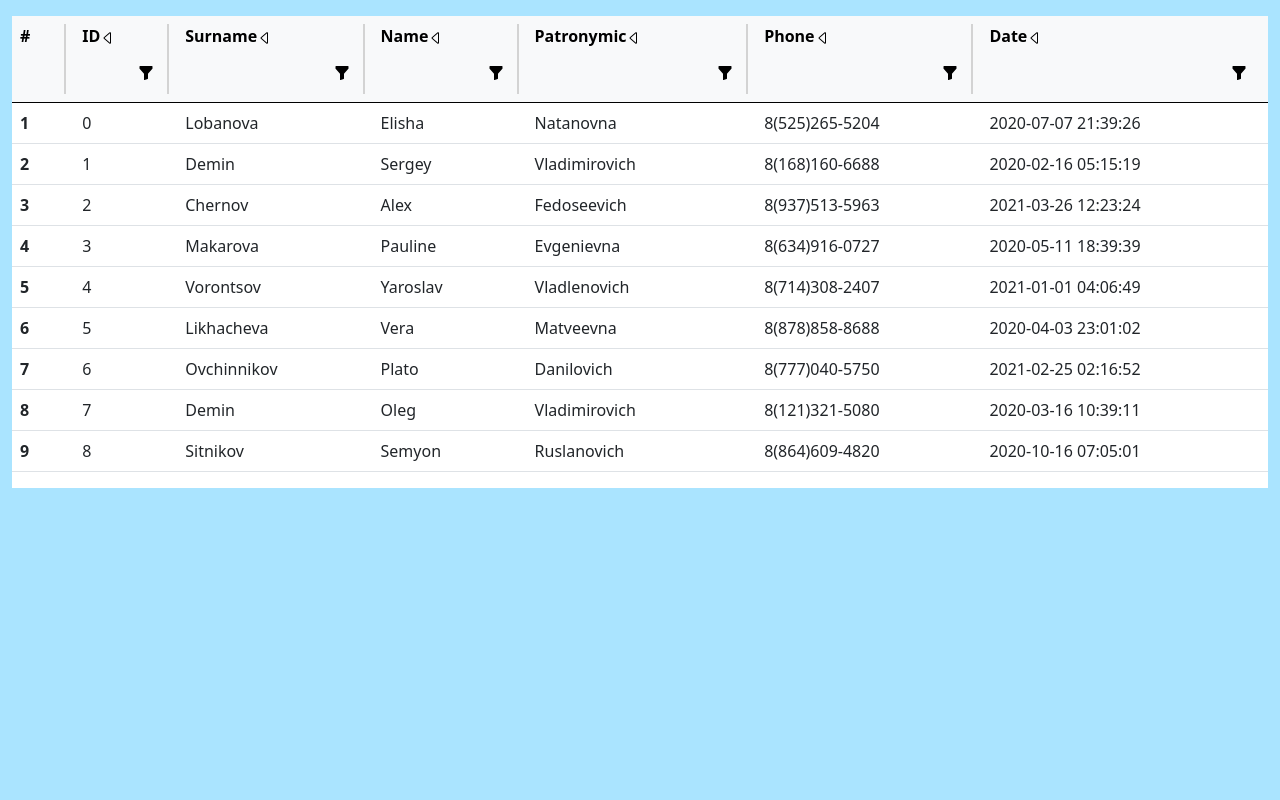
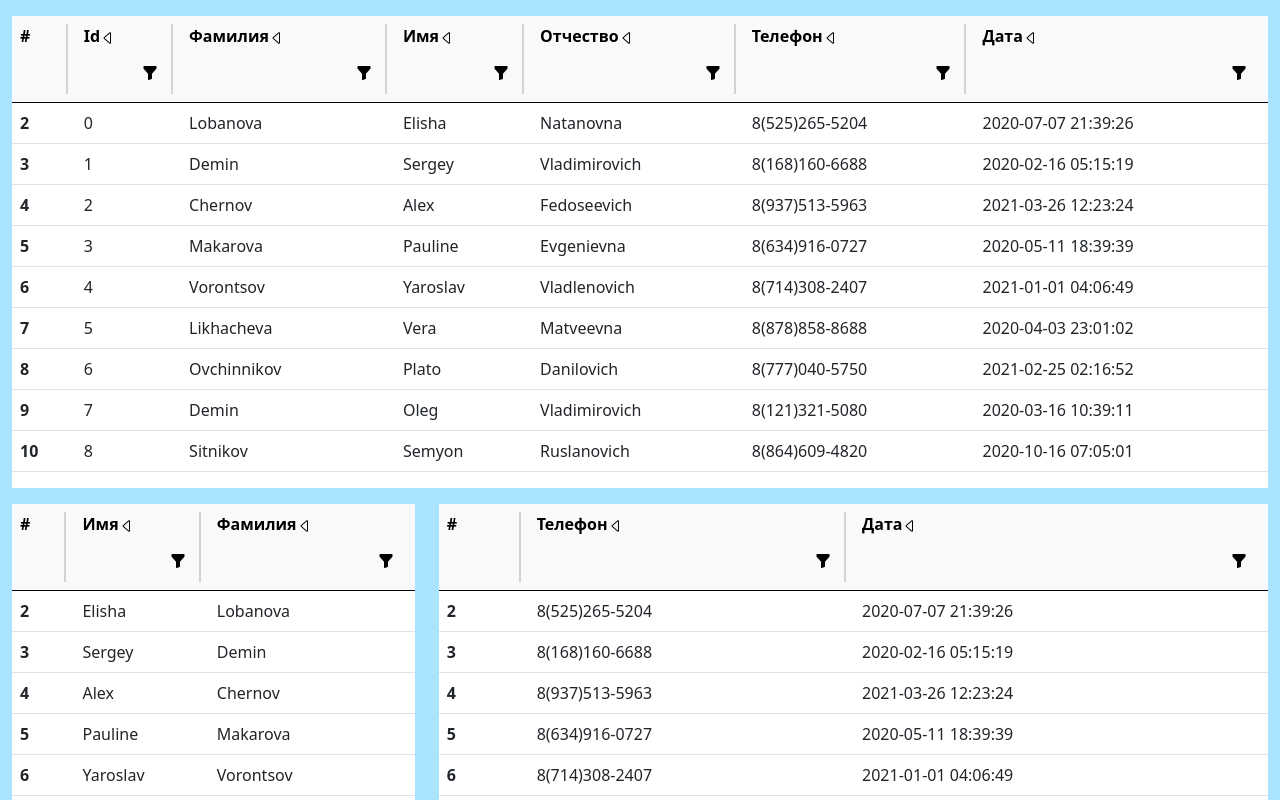
Before and after one commit to Oleg-Demin/Table, a React (Create React App) app: page / in a window 1280 px wide. Shown: the top 800 px of the page. Built offline with nearby package versions, Linux system fonts and the light colour scheme.

Commit message:
Add files via upload

```diff
--- a/src/App.js
+++ b/src/App.js
@@ -5,70 +5,66 @@ import dataJson from './data/data.json'
 
 class App extends Component {
 
-  state = {
-    data: dataJson,
-    direction: 1,
-    indexSort: ''
-  }
+  render() {
 
-  sortData = (index) => {
-    const copyData = this.state.data.concat();
-    // const copyDirection = this.state.direction;
-    // const nameField = this.state.nameField;
+    // Необходимо чтобы индексы были уникальными (поэтому нет необходимости в id)
+    const tableColumns1 = [
+      { index: "id", name: "Id"},
+      { index: "surname", name: "Фамилия"},
+      { index: "name", name: "Имя"},
+      { index: "patronymic", name: "Отчество"},
+      { index: "phone", name: "Телефон"},
+      { index: "date", name: "Дата"},
+    ]
 
-    if (index === '#'){
-      this.setState({
-        data: dataJson,
-        direction: 1,
-        indexSort: index
-      })
-      return;
-    }
+    const tableColumns2 = [
+      // { index: "id", name: "Id"},
+      { index: "name", name: "Имя"},
+      { index: "surname", name: "Фамилия"},
+      // { index: "patronymic", name: "Отчество"},
+      // { index: "phone", name: "Телефон"},
+      // { index: "date", name: "Дата"},
+    ]
 
-    if (index === this.state.indexSort){
-      copyData.sort(
-        (a, b) => {
-          if (a[index] > b[index]){
-            return this.state.direction;
-          } else {
-            return -this.state.direction;
-          }
-        }
-      )
-      this.setState({
-        data: copyData,
-        direction: -this.state.direction,
-        indexSort: index
-      })
-    } else {
-      copyData.sort(
-        (a, b) => {return a[index] > b[index] ? 1 : -1}
-      )
-      this.setState({
-        data: copyData,
-        direction: -1,
-        indexSort: index
-      })
-    }
-  }
+    const tableColumns3 = [
+      // { index: "id", name: "Id"},
+      // { index: "surname", name: "Фамилия"},
+      // { index: "name", name: "Имя"},
+      // { index: "patronymic", name: "Отчество"},
+      { index: "phone", name: "Телефон"},
+      { index: "date", name: "Дата"},
+    ]
 
-  // Фильтрация значений на основании того, что было записано в input
-  filteredData = (indexFiltered, searchFiltered) => {
-    return this.state.data.filter(
-        item => String(item[indexFiltered]).toLowerCase().includes(searchFiltered.toLowerCase())
-    )
-  }
-
-  render() {
     return (
       <div className="container-xxl">
-          <Table
-            // data={this.state.data}
-            sortData={this.sortData}
-            filteredData={this.filteredData}
-            direction={this.state.direction}
-            indexSort={this.state.indexSort}
-          />
+
+        <div className="row">
+          <div className="col">
+            <Table
+              data = {dataJson}
+              columns = {tableColumns1}
+              theadColor = "#e09eff"
+            />
+          </div>
+        </div>
+
+        <div className="row">
+          <div className="col-4">
+            <Table
+              data = {dataJson}
+              columns = {tableColumns2}
+              theadColor ="#9effc2"
+            />
+          </div>
+          <div className="col-8">
+            <Table
+              data = {dataJson}
+              columns = {tableColumns3}
+              theadColor = "#ffe09e"
+            />
+          </div>
+        </div>
+
       </div>
     );
   }
--- a/src/table/table.css
+++ b/src/table/table.css
@@ -15,8 +15,8 @@ input {
 }
 
 input,
-.btn-light:focus,
-.btn-light:active {
+.btn:focus,
+.btn:active {
     box-shadow:none !important;
     outline:0px !important;
 }
--- a/src/table/table.js
+++ b/src/table/table.js
@@ -1,147 +1,197 @@
+import React, { Component } from 'react';
 import caretDown from '../assets/caret-down-fill.svg';
+import caretLeft from '../assets/caret-left.svg';
 import caretUp from '../assets/caret-up-fill.svg';
-import caretLeft from '../assets/caret-left.svg';
 import funnel from '../assets/funnel-fill.svg';
-import React, { Component } from 'react';
-import './table.css'
+import './table.css';
 
 
 class Table extends Component {
+
     state = {
-        searchElement: null,
-        indexElement: '',
+        inputField: null,
+        inputFieldIndex: '',
 
-        searchFiltered: '',
-        indexFiltered: '',
+        filterString: '',
+
+        sortDirection: 1,
+        indexSort: '',
+
+        data: this.props.data
     }
 
-    // Метод создание стрелки "направления фильтрации"
-    caret = (index) =>{
-        if (this.props.indexSort === index){
-            if (this.props.direction === -1){
-                return(<img src={caretUp} alt="Up"/>);
+    //Сортировка данных
+    sortData = (index) => {
+
+        const copyData = this.props.data.concat();
+
+        if (index === '#') {
+            this.setState({
+                data: this.props.data,
+                sortDirection: 1,
+                indexSort: index
+            })
+            return;
+        }
+
+        if (index === this.state.indexSort) {
+            copyData.sort(
+                (a, b) => { return a[index] > b[index] ? this.state.sortDirection : -this.state.sortDirection}
+            )
+            this.setState({
+                data: copyData,
+                sortDirection: -this.state.sortDirection,
+                indexSort: index
+            })
         } else {
-                return(<img src={caretDown} alt="Down"/>);
+            copyData.sort(
+                (a, b) => { return a[index] > b[index] ? 1 : -1 }
+            )
+            this.setState({
+                data: copyData,
+                sortDirection: -1,
+                indexSort: index
+            })
+        }
+
+    }
+
+    // Фильтрация данных
+    filteredData = (inputFieldIndex, filterString) => {
+        return this.state.data.filter(
+            item => String(item[inputFieldIndex]).toLowerCase().includes(filterString.toLowerCase())
+        )
+    }
+
+    // вывод шапки таблицы
+    getHead = (columns) => {
+
+        // Создание стрелки "направления фильтрации"
+        const showSortArrows = (index) => {
+            if (this.state.indexSort === index) {
+                if (this.state.sortDirection === -1) {
+                    return (<img src={caretUp} alt="Up" />);
+                } else {
+                    return (<img src={caretDown} alt="Down" />);
                 }
             } else {
-            return(<img src={caretLeft} alt="Left"/>);
+                return (<img src={caretLeft} alt="Left" />);
             }
         }
 
         // Создание поля ввода
-    createInput = (index) => {
-        if (index === this.state.indexElement) {
+        const createInput = (index) => {
+            let contentInput = ""
+
+            if (index === this.state.inputFieldIndex) {
                 this.setState({
-                searchElement: null,
-                indexElement: '',
-                searchFiltered: ''
+                    inputField: null,
+                    inputFieldIndex: '',
+                    filterString: ''
                 })
             } else {
                 this.setState({
-                searchElement:
+                    inputField:
                         <input
                             type="text"
                             className="form-control"
-                        onChange={this.onChange}
-                        onKeyPress={this.onKeyPress}
+                            onChange={(event) => {
+                                contentInput = event.target.value;
+                            }}
+                            onKeyPress={(event) => {
+                                if (event.key === 'Enter') {
+                                    this.setState({ filterString: contentInput });
+                                }
+                            }}
                         />,
-                indexElement: index,
-                searchFiltered: ''
+                    inputFieldIndex: index,
+                    filterString: ''
                 })
             }
         }
 
-    // Методы отвечающие за заполнение полей: "текст по которому будет проведена фильтрация"
-    // и "индекс поля ввода по которому будет проведена фильтрация"
-    contentInput = ''; //
-    onChange = event => {
-        this.contentInput = event.target.value;
-    }
-
-    onKeyPress = (e) => {
-        if (e.key === 'Enter') {
-            this.setState({searchFiltered: this.contentInput});
-            this.setState({indexFiltered: this.state.indexElement});
+        // Показ поля ввода в таблице
+        const showInput = (index) => {
+            if (index === this.state.inputFieldIndex) {
+                return this.state.inputField;
             }
         }
 
-    // Вывод (показ) поля вода в таблице
-    viewInput = (index) => {
-        if (index === this.state.indexElement) {
-            return this.state.searchElement;
-        }
-    }
+        // Возвращение шапки таблицы
+        return (
+            <tr>
 
-    // Создание заполнения заголовка столбца
-    createColumnHeader  = (index, name) => {
-        return(
+                <th>
+                    <div className="stick height pe-2" onClick={() => { this.sortData('#'); }}>#</div>
+                </th>
+
+                {columns.map(item => (
+                    <th key={item.index}>
                         <div className="stick height">
-                <div className="nowrap pe-2" onClick={()=> {this.props.sortData(index)}}>
-                        {name}
-                        {this.caret(index)}
+                            <div className="nowrap pe-2" onClick={() => { this.sortData(item.index) }}>
+                                {item.name}
+                                {showSortArrows(item.index)}
                             </div>
                             <div className="d-flex justify-content-end mt-1">
-                    {this.viewInput(index)}
+                                {showInput(item.index)}
                                 <button
                                     type="button"
-                        className="btn btn-light"
-                        onClick={() => this.createInput(index)}
+                                    className="btn"
+                                    onClick={() => createInput(item.index)}
                                 >
-                        <img src={funnel} alt="funnel"/>
+                                    <img src={funnel} alt="funnel" />
                                 </button>
                             </div>
                         </div>
+                    </th>
+                ))}
+
+            </tr>
         )
     }
 
+    // Вывод контента таблицы (НАДО ЗАМЕНИТЬ ВСЕ НАИМЕНОВАНИЯ)
+    getContent = (data, columnIndices) => {
+        let content = [];
+        let a = 1;
+        // let key = 0;
+
+        for (let i = 0; i < data.length; i++) {
+            let line = [<td className="fw-bold" key={"#" + i.toString()}>{++a}</td>];
+            // console.log("#" + i.toString())
+            const tableRow = data[i];
+            for (let j = 0; j < columnIndices.length; j++) {
+                const elementIndex = columnIndices[j];
+                line.push(<td key={elementIndex.toString() + i.toString()}>{tableRow[elementIndex]}</td>)
+                // console.log(elementIndex.toString() + i.toString())
+            }
+            content.push(<tr key={"line" + i.toString()}>{line}</tr>)
+            // console.log("line" + i.toString())
+        }
+
+        return content;
+    };
+
     render() {
-        const finishData = this.props.filteredData(this.state.indexFiltered, this.state.searchFiltered)
 
-        var i = 1;
-        return(
+        const finishData = this.filteredData(this.state.inputFieldIndex, this.state.filterString)
+
+        const columnIndices = [];
+        this.props.columns.map(item => (columnIndices.push(item.index)))
+
+        return (
             <div className="table-responsive mt-3">
                 <table className="table">
                     <thead className="table-light">
-                        <tr>
-                            <th>
-                                <div className="stick height pe-2" onClick={()=> {this.props.sortData('#');}}>#</div>
-                            </th>
-                            <th>
-                                {this.createColumnHeader('id', 'ID')}
-                            </th>
-                            <th>
-                                {this.createColumnHeader('surname', 'Surname')}
-                            </th>
-                            <th>
-                                {this.createColumnHeader('name', 'Name')}
-                            </th>
-                            <th>
-                                {this.createColumnHeader('patronymic', 'Patronymic')}
-                            </th>
-                            <th>
-                                {this.createColumnHeader('phone', 'Phone')}
-                            </th>
-                            <th>
-                                {this.createColumnHeader('date', 'Date')}
-                            </th>
-                        </tr>
+                        {this.getHead(this.props.columns)}
                     </thead>
                     <tbody>
-                        {finishData.map(item =>(
-                            <tr key={item.id}>
-                                <td className="fw-bold">{i++}</td>
-                                <td>{item.id}</td>
-                                <td>{item.surname}</td>
-                                <td>{item.name}</td>
-                                <td>{item.patronymic}</td>
-                                <td>{item.phone}</td>
-                                <td>{item.date}</td>
-                            </tr>
-                        ))}
+                        {this.getContent(finishData, columnIndices)}
                     </tbody>
                 </table>
             </div>
         )
+
     }
 }
 
```
Also changed, not shown: 1 other file (tests, documents, lock files or other folders). Lines whose indentation alone changed are shown as unchanged.
